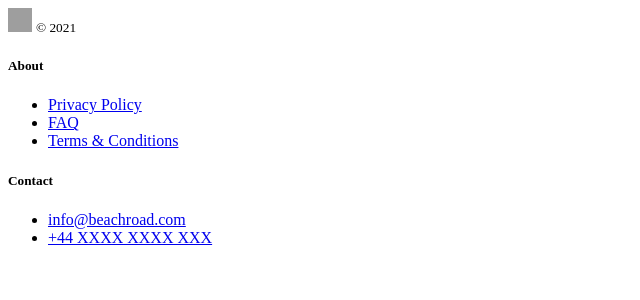
After one commit to waghtot/beachdentalpractice.com, a PHP site: page /app/views/elements/footer.php in a window 1280 px wide. The commit adds this page. Shown: the top 300 px of the page, without its empty margins (0-640 px from the left). Run offline with PHP 8.4, Linux system fonts and the light colour scheme; grey boxes are pictures that could not be loaded.

Commit message:
initial commit

```diff
--- /dev/null
+++ b/app/views/elements/bannertop.php
@@ -0,0 +1,3 @@
+<div class="row">
+    <h1>this is place for info banner</h1>
+</div>
--- /dev/null
+++ b/app/views/elements/footer.php
@@ -0,0 +1,25 @@
+<div class="container">
+<footer class="container py-5">
+  <div class="row">
+    <div class="col-12 col-md">
+      <img src="app/views/img/bdp.png" width="24" height="24" fill="none" stroke="currentColor" stroke-linecap="round" stroke-linejoin="round" stroke-width="2" class="d-block mb-2" role="img" viewBox="0 0 24 24"><title>Product</title><circle cx="12" cy="12" r="10"/><path d="M14.31 8l5.74 9.94M9.69 8h11.48M7.38 12l5.74-9.94M9.69 16L3.95 6.06M14.31 16H2.83m13.79-4l-5.74 9.94"/></svg>
+      <small class="d-block mb-3 text-muted">&copy; 2021</small>
+    </div>
+    <div class="col-6 col-md">
+      <h5>About</h5>
+      <ul class="list-unstyled text-small">
+        <li><a class="link-secondary" href="#">Privacy Policy</a></li>
+        <li><a class="link-secondary" href="#">FAQ</a></li>
+        <li><a class="link-secondary" href="#">Terms & Conditions</a></li>
+      </ul>
+    </div>
+    <div class="col-6 col-md">
+      <h5>Contact</h5>
+      <ul class="list-unstyled text-small">
+        <li><a class="link-secondary" href="#">info@beachroad.com</a></li>
+        <li><a class="link-secondary" href="#">+44 XXXX XXXX XXX</a></li>
+      </ul>
+    </div>
+  </div>
+</footer>
+</div>
```
Also changed, not shown: app/views/elements/carousel.php (added, +43 -0 lines), app/views/elements/menu.php (added, +19 -0 lines), index.php (+17 -2 lines).
